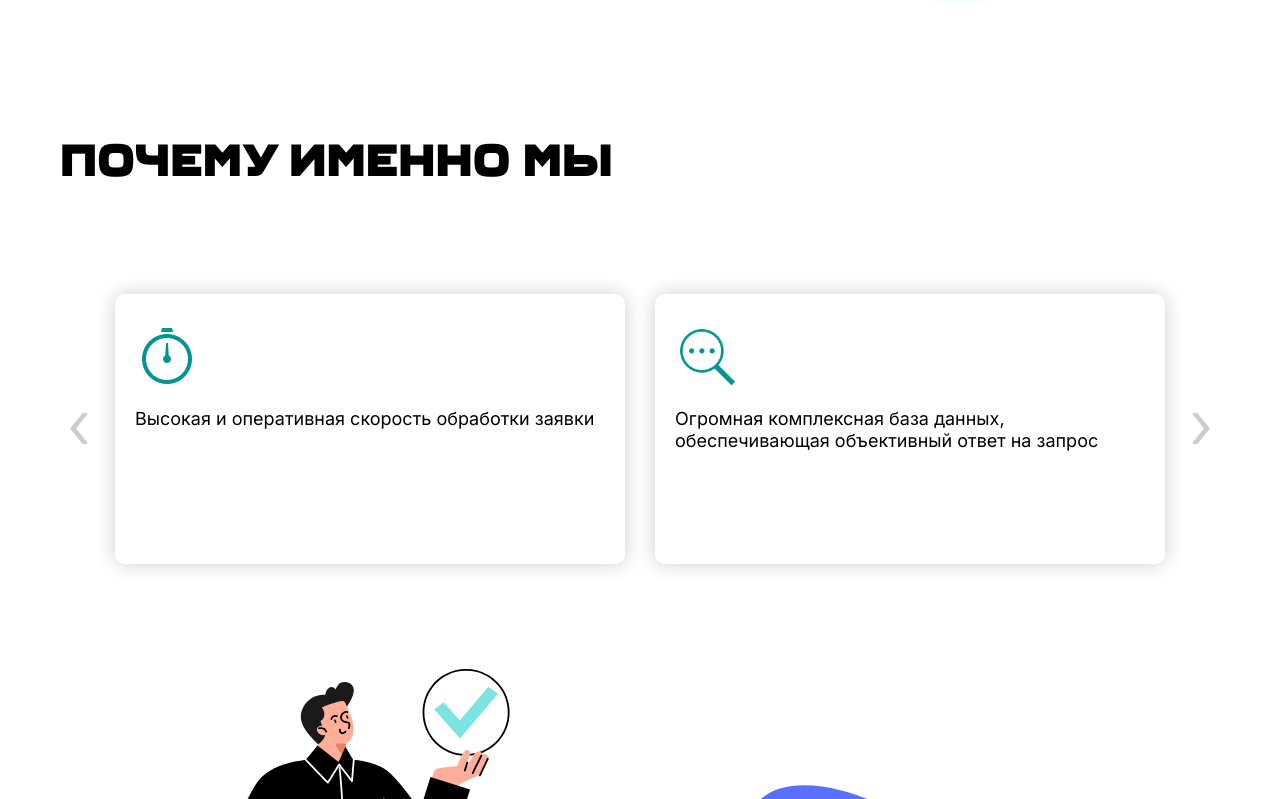
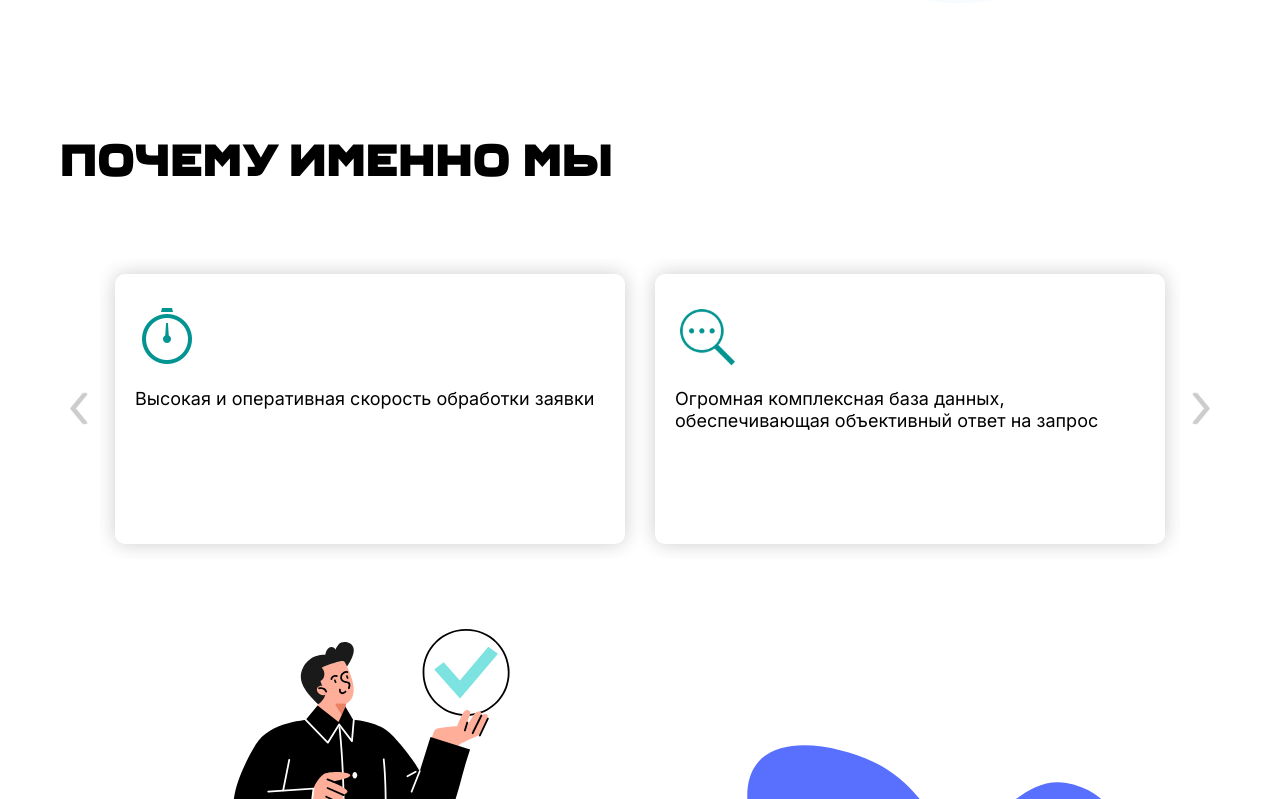
Before and after one commit to wenrait/SF-final-project, a React (Vite) app: page / in a window 1280 px wide. Shown: the part 586-1385 px from the top of the page. Built offline with nearby package versions, Linux system fonts and the light colour scheme; no server answers.

Commit message:
Layout fixes

```diff
--- a/src/components/Carousel.tsx
+++ b/src/components/Carousel.tsx
@@ -9,7 +9,7 @@ import 'slick-carousel/slick/slick.css';
 import 'slick-carousel/slick/slick-theme.css';
 
 const Carousel = styled(Slider)`
-  padding: 20px 40px;
+  padding: 0 40px;
   position: relative;
 `;
 
@@ -24,6 +24,9 @@ const CarouselItem = styled.div`
   margin: 15px;
   box-sizing: border-box;
   min-height: 270px;
+  @media (max-width: 600px) {
+    padding: 30px 16px;
+  }
 `;
 
 const Icon = styled.img`
```
